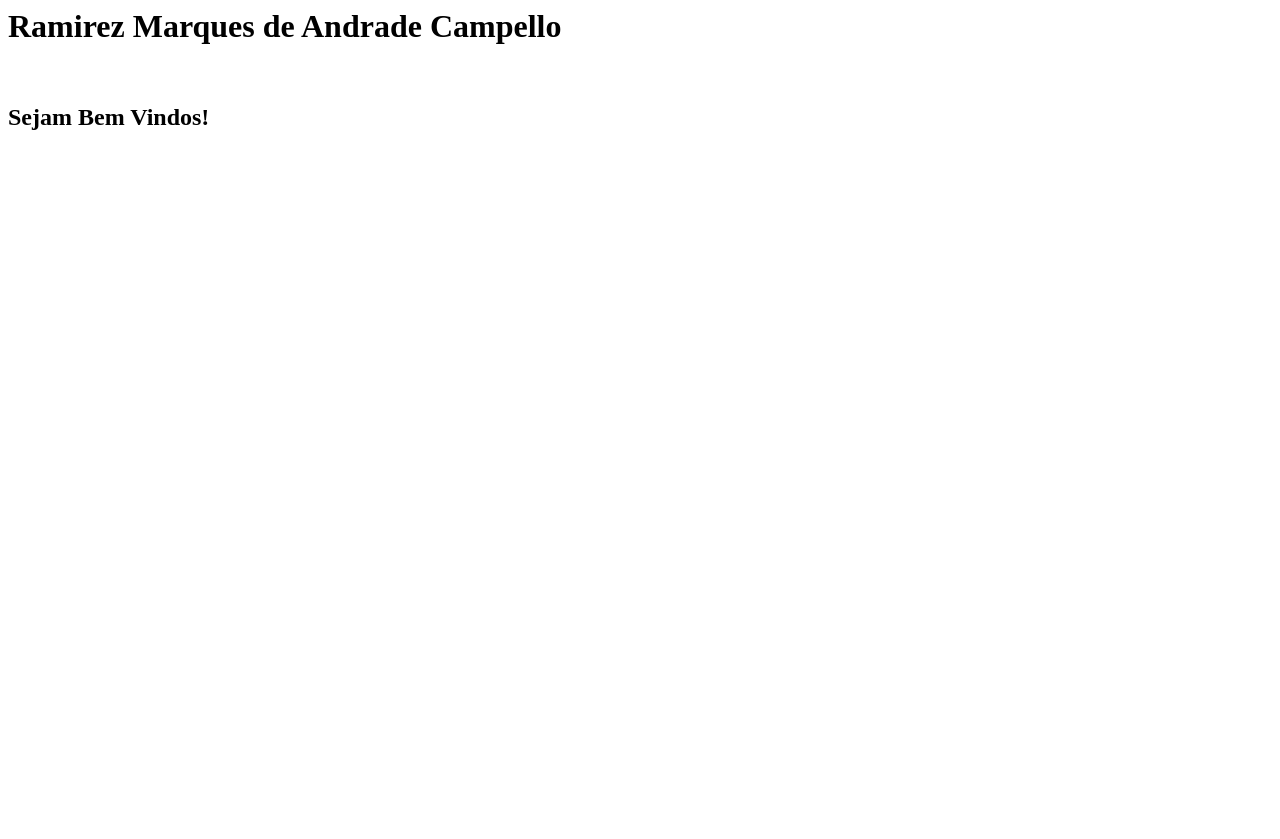
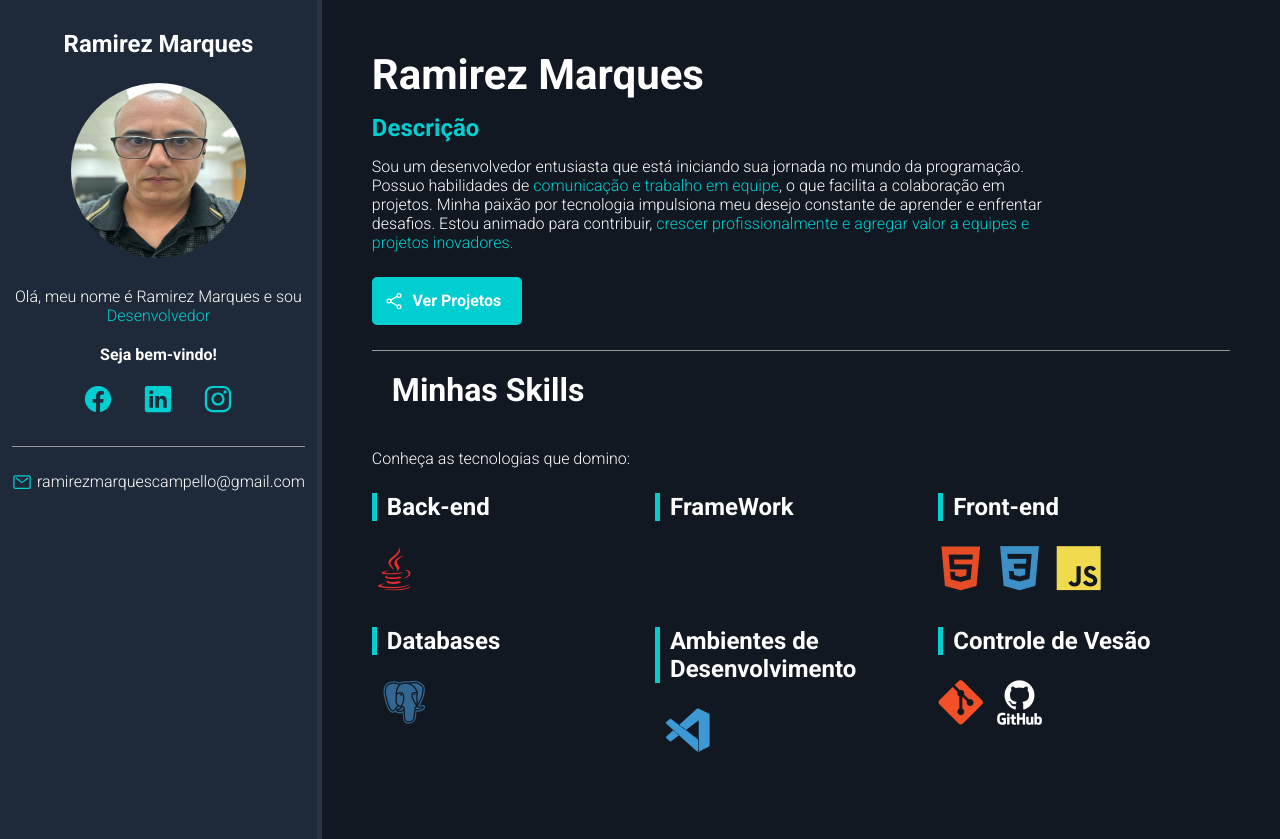
Before and after one commit to RamirezMarquesDev/ramirezmarquesdev.github.io, a plain HTML site: page index.html in a window 1280 px wide. Before the commit the page ends 800 px from the top, so only its background shows below. Drawn offline with nearby package versions, Linux system fonts and the light colour scheme.

Commit message:
Portfólio finalizado

```diff
--- /dev/null
+++ b/css/styles.css
@@ -0,0 +1,235 @@
+/* resetando */
+* {
+    padding: 0;
+    margin: 0;
+    font-family: "Roboto", sans-serif;
+    box-sizing: border-box;
+}
+
+/* variaveis */
+:root {
+    --main-color: #00CED1;
+    --main-text-color: #fff;
+    --border-color: #999;
+    --bio-bg-color: #1E2A3A;
+    --bio-border-color: #293544;
+    --about-bg-color: #111821;
+}
+
+/* Geral */
+.highlight {
+    color: var(--main-color);
+}
+
+/* containers */
+#container {
+    display: flex;
+    flex-direction: row;
+    color: var(--main-text-color);
+}
+
+#bio-container{
+    flex: 1 1 20%;
+    min-height: 100vh;
+    background-color: var(--bio-bg-color);
+    text-align: center;
+    padding: 30px 12px;
+    border-right: 5px solid var(--bio-border-color);
+}
+#about-container{
+    flex: 1 1 80%;
+    min-height: 100vh;
+    background-color: var(--about-bg-color);
+    padding: 50px;
+}
+
+#bio-container #welcome-text{
+    font-weight: bold;
+}
+
+#bio-container h2{
+    margin-bottom: 25px;
+}
+
+#bio-container p{
+    margin-bottom: 20px;
+}
+
+
+#bio-image {
+    width: 175px;
+    height: 175px;
+    border-radius: 50%;
+    margin-bottom: 25px;
+}
+
+#social-container{
+    display: flex;
+    justify-content: center;
+    list-style: none;
+    border-bottom: 1px solid var(--border-color);
+    margin-bottom: 25px;
+    padding-bottom: 25px;
+}
+
+#social-container li {
+    flex: 1 1 0;
+    max-width: 60px;
+}
+
+#social-container li a {
+    color: var(--main-color);
+    font-size: 30px;
+}
+
+#email-container {
+    display: flex;
+    justify-content: center;
+
+}
+
+#email-container ion-icon,
+#email-container a {
+  flex: 1 1 0;
+}
+
+#email-container a {
+    color: var(--main-text-color);
+    text-decoration: none;
+    max-width: 280px;
+}
+
+#email-container ion-icon{
+    color: var(--main-color);
+    font-size: 20px;
+    margin-right: 5px;
+    max-width: 20px;
+}
+
+#name {
+    font-size: 42px;
+    margin-bottom: 15px;
+}
+
+#title {
+    font-size: 24px;
+    margin-bottom: 15px;
+    font-weight: bold;
+}
+
+.description{
+    max-width: 80%;
+    margin-bottom: 10px;
+}
+
+#btn-projects{
+    font-weight: bold;
+    font-size: 16px;
+    color: var(--main-text-color);
+    background-color: var(--main-color);
+    border: 2px solid var(--main-color);
+    border-radius: 5px;
+    text-decoration: none;
+    transition: .5s;
+    margin: 25px 0;
+    padding: 12px 10px;
+    width: 150px;
+    text-align: center;
+    display: flex;
+}
+
+#btn-projects ion-icon,
+#btn-projects span{
+    flex: 1 1 0;
+}
+
+#btn-projects ion-icon {
+    font-size: 20px;
+    max-width: 20px;
+}
+
+#btn-projects:hover{
+    background-color: transparent;
+}
+
+#skills-section-title{
+    border-top: 1px solid var(--border-color);
+    padding: 20px;
+    margin-bottom: 20px;
+    font-size: 32px;
+}
+
+    #skills-container {
+        display: flex;
+        flex-wrap: wrap;
+        margin-top: 25px;
+    }
+
+    .skills-box{
+        flex: 1 1 33%;
+        max-width: 33%;
+        margin-bottom: 35px;
+    }
+
+    .skills-title{
+        font-size: 24px;
+        margin-bottom: 25px;
+        font-weight: bold;
+        padding-left: 10px;
+        border-left: 5px solid var(--main-color);
+    }
+
+    .skills-box i {
+        font-size: 45px;
+        margin-right: 10px;
+    }
+
+    /* mobile persistencia*/
+
+    @media(max-width: 450px){
+        #container {
+            flex-direction: column;
+        }
+
+        #bio-container {
+            min-height: auto;
+            border-right: none;
+            border-bottom: 5px solid var(--bio-border-color);
+        }
+
+        #bio-container h2{
+            display: none;
+        }
+
+        #bio-container p {
+            max-width: 60%;
+            margin: 10px auto;
+        }
+
+        #about-container {
+            text-align: center;
+            padding: 30px;
+        }
+
+        #about-container .description{
+            margin: 10px auto;
+            max-width: 100%;
+            line-height: 26px;
+        }
+
+        #btn-projects{
+            margin: 20px auto;
+        }
+
+        .skills-box{
+            flex: 1 1 100%;
+            max-width: 100%;
+            margin-bottom: 40px;
+            text-align: left;
+        }
+
+        .skills-box i{
+            font-size: 60px;
+        }
+
+    }
--- a/index.html
+++ b/index.html
@@ -1,2 +1,88 @@
-<h1>Ramirez Marques de Andrade Campello</h1><br>
-<h2>Sejam Bem Vindos!</h2>
+<!DOCTYPE html>
+<html lang="en">
+
+<head>
+    <meta charset="utf-8" />
+    <meta name="viewport" content="width=device-width, initial-scale=1.0" />
+    <title>Portfólio Ramirez Marques</title>
+    <!-- Fonts -->
+    <link rel="preconnect" href="https://fonts.googleapis.com">
+    <link rel="preconnect" href="https://fonts.gstatic.com" crossorigin>
+    <link
+        href="https://fonts.googleapis.com/css2?family=Roboto:ital,wght@0,300;0,700;0,900;1,300;1,700;1,900&display=swap"
+        rel="stylesheet">
+    <!-- icons dev -->
+    <link rel="stylesheet" type='text/css' href="https://cdn.jsdelivr.net/gh/devicons/devicon@latest/devicon.min.css" />
+    <!-- css styles-->
+    <link rel="stylesheet" href="css/styles.css" />
+</head>
+
+<body>
+    <main id="container">
+        <aside id="bio-container" >
+            <h2>Ramirez Marques</h2>
+            <img id="bio-image" src="img/Foto.jpeg" alt="Ramirez Marques"/>
+            <p>Olá, meu nome é Ramirez Marques e sou <span class="highlight">Desenvolvedor</span></p>
+            <p id="welcome-text">Seja bem-vindo!</p>
+            <ul id="social-container">
+                <li><a href="https://facebook.com/ramirez.marques.9" target="_blank"><ion-icon name="logo-facebook"></ion-icon></a></li>
+                <li><a href="https://www.linkedin.com/in/ramirez-marques" target="_blank"><ion-icon name="logo-linkedin"></ion-icon></a></li>
+                <li><a href="https://www.instagram.com/ramirezmarquescampello/" target="_blank"><ion-icon name="logo-instagram"></ion-icon></a></li>
+            </ul>
+            <div id="email-container">
+                <ion-icon name="mail-outline"></ion-icon><a href="mailto:ramirezmarquescampello@gmail.com">ramirezmarquescampello@gmail.com</a>
+            </div>
+
+            </ul>
+
+        </aside>
+        <section id="about-container">
+            <h1 id="name">Ramirez Marques</h1>
+            <p id="title"><span class="highlight">Descrição</span></p>
+            <p class="description"> Sou um desenvolvedor entusiasta que está iniciando sua jornada no mundo da programação. Possuo habilidades de <span class="highlight"> comunicação e trabalho em equipe</span>, o que facilita a colaboração em projetos. Minha paixão por tecnologia impulsiona meu desejo constante de aprender e enfrentar desafios. Estou animado para contribuir,<span class="highlight"> crescer profissionalmente e agregar valor a equipes e projetos inovadores.</span></p>
+            <a href="https://github.com/RamirezMarquesDev" id="btn-projects"><ion-icon name="share-social-outline"></ion-icon><span>Ver Projetos</span></a>
+            <h2 id="skills-section-title">Minhas Skills</h2>
+            <p class="description">Conheça as tecnologias que domino:</p>
+            <div id="skills-container">
+                <div class="skills-box">
+                    <p class="skills-title">Back-end</p>
+                    <i class="devicon-java-plain colored"></i>
+                </div>
+                <div class="skills-box">
+                    <p class="skills-title">FrameWork</p>
+                    <i class="devicon-maven-plain-wordmark colored"></i>
+                    <i class="devicon-spring-original-wordmark colored"></i>
+                </div>
+                <div class="skills-box">
+                    <p class="skills-title">Front-end</p>
+                    <i class="devicon-html5-plain colored"></i>
+                    <i class="devicon-css3-plain colored"></i>
+                    <i class="devicon-javascript-plain colored"></i>
+                </div>
+                <div class="skills-box">
+                    <p class="skills-title">Databases</p>
+                    <i class="devicon-mysql-original"></i>
+                    <i class="devicon-postgresql-plain colored"></i>
+                </div>
+                <div class="skills-box">
+                    <p class="skills-title">Ambientes de Desenvolvimento</p>
+                    <i class="devicon-eclipse-plain"></i>
+                    <i class="devicon-vscode-plain colored"></i>
+                </div>
+                <div class="skills-box">
+                    <p class="skills-title">Controle de Vesão</p>
+                    <i class="devicon-git-plain colored"></i>
+                    <i class="devicon-github-original-wordmark"></i>
+                </div>
+            </div>
+        </section>
+    </main>
+
+
+
+
+    <script type="module" src="https://unpkg.com/ionicons@7.1.0/dist/ionicons/ionicons.esm.js"></script>
+    <script nomodule src="https://unpkg.com/ionicons@7.1.0/dist/ionicons/ionicons.js"></script>
+</body>
+
+</html>
```
Also changed, not shown: img/Foto.jpeg (added).
